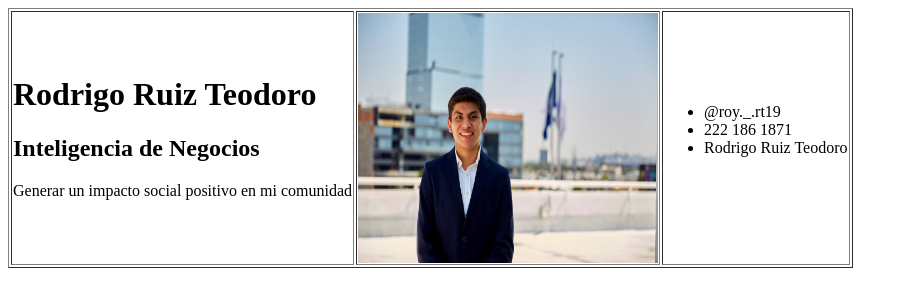
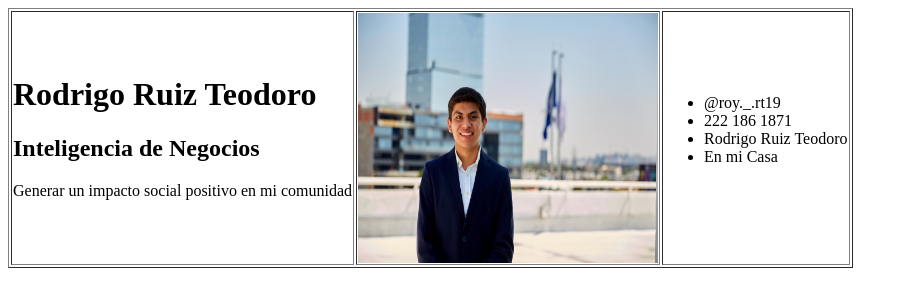
Before and after one commit to rodrigoruizteodoro/rodrigoruizteodoro.github.io, a plain HTML site: page index.html in a window 1280 px wide. Shown: the whole page, without its empty margins (0-908 px from the left). Drawn offline with Linux system fonts and the light colour scheme.

Commit message:
init header #1

```diff
--- a/index.html
+++ b/index.html
@@ -26,6 +26,7 @@ Generar un impacto social positivo en mi comunidad
 <li> @roy._.rt19</li>
 <li> 222 186 1871</li>
 <li> Rodrigo Ruiz Teodoro</li>
+<li> En mi Casa</li>
 </ul>
 </td>
 
```
